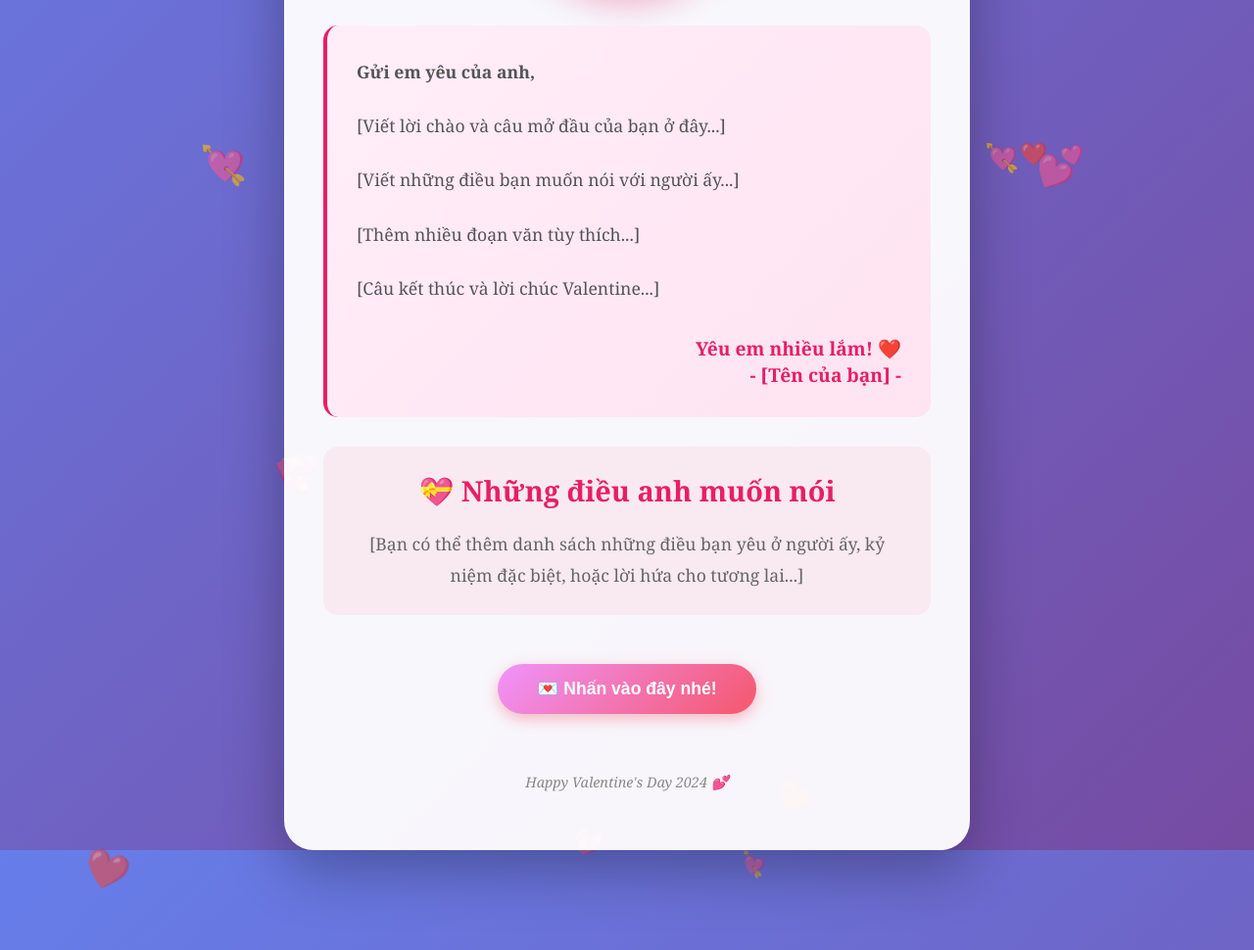
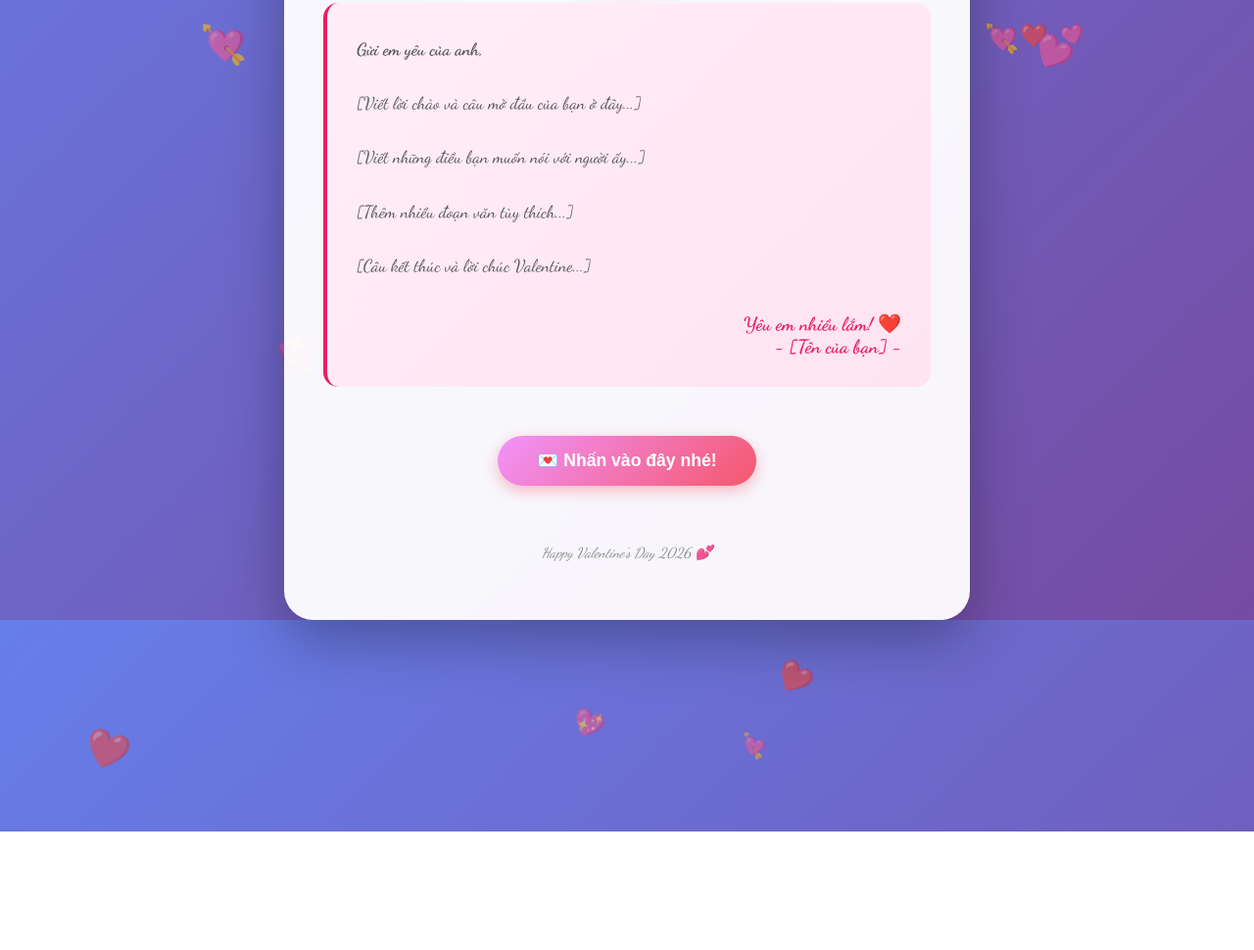
Before and after one commit to NQB26/happy-valentine, a plain HTML site: page index.html in a window 1280 px wide. Shown: the part 586-1556 px from the top of the page at 98% size. After the commit the page ends 1435 px from the top, so only its background shows below. Drawn offline with Linux system fonts and the light colour scheme.

Commit message:
Update index.html

```diff
--- a/index.html
+++ b/index.html
@@ -4,6 +4,7 @@
     <meta charset="UTF-8">
     <meta name="viewport" content="width=device-width, initial-scale=1.0">
     <title>💝 Happy Valentine's Day 💝</title>
+    <link href="https://fonts.googleapis.com/css2?family=Dancing+Script:wght@400;600;700&display=swap&subset=vietnamese" rel="stylesheet">
     <style>
         * {
             margin: 0;
@@ -12,7 +13,7 @@
         }
 
         body {
-            font-family: 'Georgia', serif;
+            font-family: 'Dancing Script', cursive;
             background: linear-gradient(135deg, #667eea 0%, #764ba2 100%);
             min-height: 100vh;
             display: flex;
@@ -264,20 +265,11 @@
             </div>
         </div>
 
-        <!-- PHẦN 4: PHẦN BỔ SUNG (Tùy chọn) -->
-        <div class="extra-section">
-            <h2>💝 Những điều anh muốn nói</h2>
-            <p>
-                [Bạn có thể thêm danh sách những điều bạn yêu ở người ấy,
-                kỷ niệm đặc biệt, hoặc lời hứa cho tương lai...]
-            </p>
-        </div>
-
         <!-- PHẦN 5: NÚT BẤM (Tùy chọn) -->
         <button class="btn" onclick="showMessage()">💌 Nhấn vào đây nhé!</button>
 
         <div class="footer-message">
-            Happy Valentine's Day 2024 💕
+            Happy Valentine's Day 2026 💕
         </div>
     </div>
 
```
